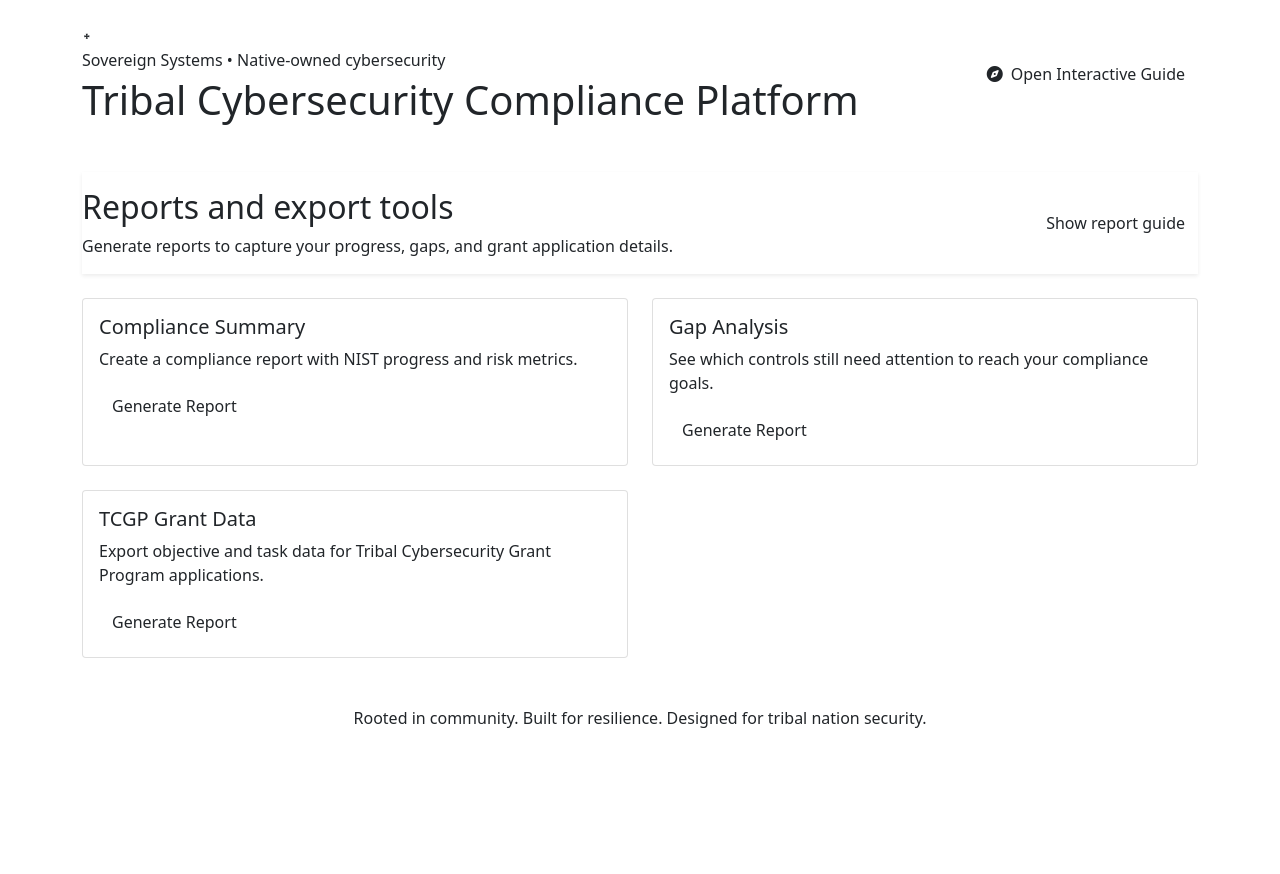
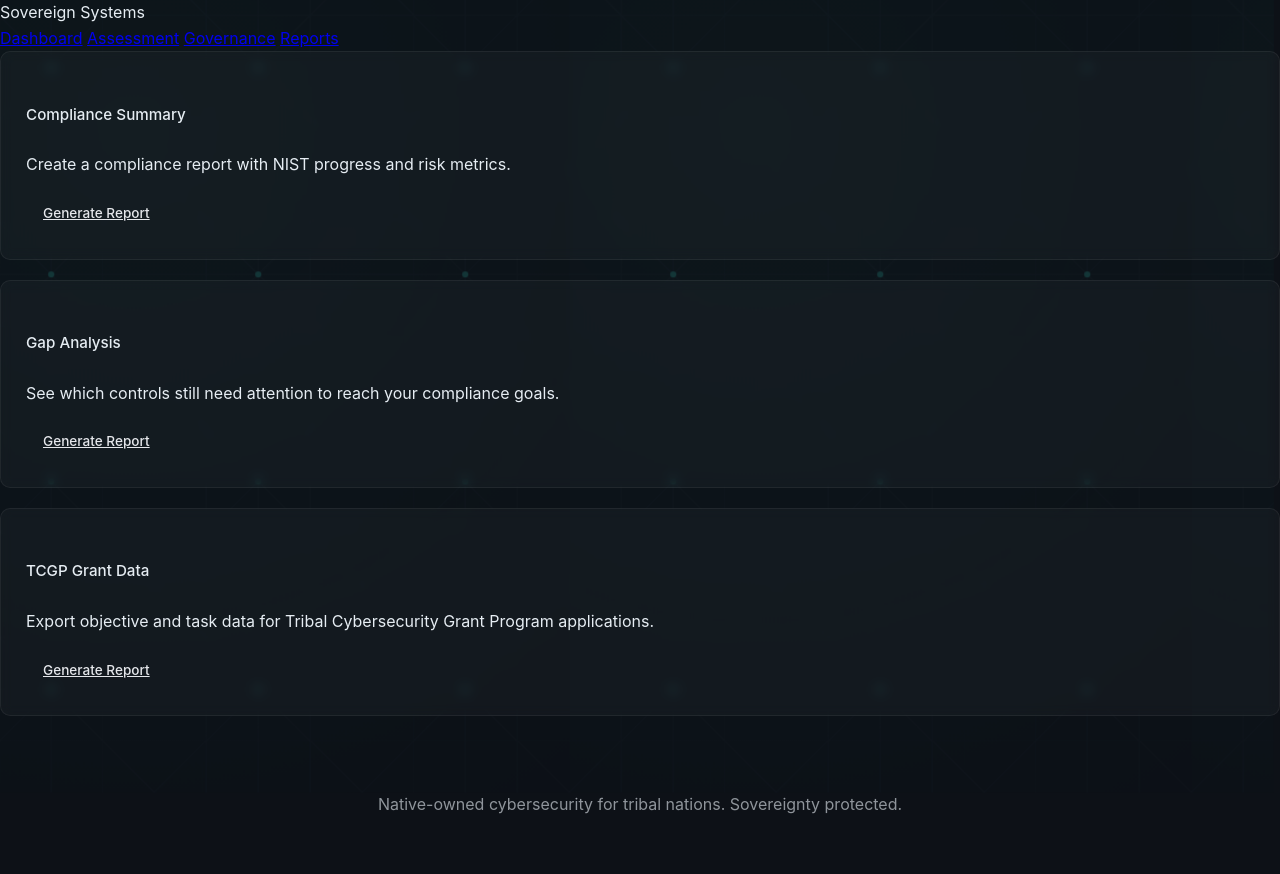
Before and after one commit to iTechDMV/Tribal-cyber-platform, a Flask app: template templates/reports.html in a window 1280 px wide. Before the commit the page ends 728 px from the top, so only its background shows below. Run offline with Flask 2, Linux system fonts and the light colour scheme; the template is opened without the code that fills it, so the values that code supplies are empty; parts of the project's set-up code (start-up, migrations or seed data) failed here and were passed over.

Commit message:
Refactor base.html for improved layout and styling
Updated the HTML structure and styles for the base template.

```diff
--- a/templates/base.html
+++ b/templates/base.html
@@ -2,104 +2,27 @@
 <html lang="en">
 <head>
     <meta charset="UTF-8">
-    <meta name="viewport" content="width=device-width, initial-scale=1.0">
-    <title>{% block title %}TCCP — Tribal Cyber Platform{% endblock %}</title>
-    <link href="https://cdn.jsdelivr.net/npm/bootstrap@5.1.3/dist/css/bootstrap.min.css" rel="stylesheet">
-    <link href="https://cdnjs.cloudflare.com/ajax/libs/font-awesome/6.0.0/css/all.min.css" rel="stylesheet">
-    <link rel="stylesheet" href="{{ url_for('static', filename='css/styles.css') }}">
+    <title>{{ title or "Tribal Cyber Platform" }}</title>
+    <link rel="stylesheet" href="{{ url_for('static', filename='styles.css') }}">
 </head>
-<body>
-    <header class="site-head py-4">
-        <div class="container d-flex flex-column flex-md-row align-items-center justify-content-between gap-3">
-            <div class="brand-shell">
-                <div class="brand-mark">᛭</div>
-                <div>
-                    <p class="eyebrow mb-1">Sovereign Systems • Native-owned cybersecurity</p>
-                    <h1 class="brand-title mb-0">Tribal Cybersecurity Compliance Platform</h1>
-                </div>
-            </div>
-            <button class="btn btn-terra btn-guide" type="button" onclick="toggleGuide()">
-                <i class="fas fa-compass me-2"></i>Open Interactive Guide
-            </button>
-        </div>
+
+<body class="bg-dark text-light">
+    <header class="navbar">
+        <div class="logo">Sovereign Systems</div>
+        <nav>
+            <a href="/dashboard">Dashboard</a>
+            <a href="/assessment">Assessment</a>
+            <a href="/governance">Governance</a>
+            <a href="/reports">Reports</a>
+        </nav>
     </header>
 
-    {% if session.get('user_id') %}
-    <nav class="nav-shell">
-        <div class="container d-flex flex-wrap align-items-center justify-content-between">
-            <div class="nav-links">
-                <a href="{{ url_for('dashboard') }}" class="nav-link{% if request.path == url_for('dashboard') %} active{% endif %}"><i class="fas fa-tachometer-alt"></i> Dashboard</a>
-                <a href="{{ url_for('assessment') }}" class="nav-link{% if request.path == url_for('assessment') %} active{% endif %}"><i class="fas fa-clipboard-check"></i> Assessment</a>
-                <a href="{{ url_for('governance') }}" class="nav-link{% if request.path == url_for('governance') %} active{% endif %}"><i class="fas fa-file-contract"></i> Governance</a>
-                <a href="{{ url_for('training') }}" class="nav-link{% if request.path == url_for('training') %} active{% endif %}"><i class="fas fa-graduation-cap"></i> Training</a>
-                <a href="{{ url_for('reports') }}" class="nav-link{% if request.path == url_for('reports') %} active{% endif %}"><i class="fas fa-chart-bar"></i> Reports</a>
-            </div>
-            <div class="nav-actions d-flex align-items-center gap-3">
-                <span class="nav-user"><i class="fas fa-user-circle"></i> {{ session.get('tribe_name', 'Tribal Nation') }}</span>
-                <a href="{{ url_for('logout') }}" class="btn btn-outline-terra">Logout</a>
-            </div>
-        </div>
-    </nav>
-    {% endif %}
-
-    <main class="container page-shell py-4">
-        <section class="page-intro py-3 mb-4 rounded-4 shadow-sm">
-            <div class="row align-items-center">
-                <div class="col-md-8">
-                    <h2 class="page-title">{% block page_heading %}Your tribal cybersecurity journey starts here{% endblock %}</h2>
-                    <p class="page-copy mb-0">{% block page_subtitle %}Navigate your controls, guides, and reports with clarity and confidence.{% endblock %}</p>
-                </div>
-                <div class="col-md-4 d-flex justify-content-md-end align-items-center">
-                    {% block page_actions %}{% endblock %}
-                </div>
-            </div>
-        </section>
-
-        {% with messages = get_flashed_messages(with_categories=true) %}
-            {% if messages %}
-            <div class="flash-shell mb-4">
-                {% for category, message in messages %}
-                <div class="alert alert-{{ 'danger' if category == 'error' else category }} alert-dismissible fade show" role="alert">
-                    {{ message }}
-                    <button type="button" class="btn-close" data-bs-dismiss="alert" aria-label="Close"></button>
-                </div>
-                {% endfor %}
-            </div>
-            {% endif %}
-        {% endwith %}
-
+    <main class="content">
         {% block content %}{% endblock %}
     </main>
 
-    <aside id="guidePanel" class="guide-panel d-none">
-        <div class="guide-panel-header d-flex align-items-center justify-content-between">
-            <div>
-                <p class="eyebrow mb-1">Guided Walkthrough</p>
-                <h3 class="h5 mb-0">What to do next</h3>
-            </div>
-            <button class="btn btn-ghost btn-sm" type="button" onclick="toggleGuide()">Close</button>
-        </div>
-        <div class="guide-welcome">
-            <p>Tap each step to highlight the area. This guide shows you the most important actions on this page.</p>
-        </div>
-        <div id="guideList" class="guide-list">
-            {% block page_guide %}
-            <div class="guide-note">This page includes a contextual guide to help you move forward.</div>
-            {% endblock %}
-        </div>
-        <div class="guide-panel-footer">
-            <button id="guideStart" class="btn btn-terra w-100" type="button">Start tour</button>
-        </div>
-    </aside>
-
-    <footer class="site-footer py-4 text-center">
-        <div class="container">
-            <p class="mb-0">Rooted in community. Built for resilience. Designed for tribal nation security.</p>
-        </div>
+    <footer class="footer">
+        <p>Native-owned cybersecurity for tribal nations. Sovereignty protected.</p>
     </footer>
-
-    <script src="https://cdn.jsdelivr.net/npm/bootstrap@5.1.3/dist/js/bootstrap.bundle.min.js"></script>
-    <script src="{{ url_for('static', filename='js/guides.js') }}"></script>
-    {% block page_scripts %}{% endblock %}
 </body>
 </html>
```
